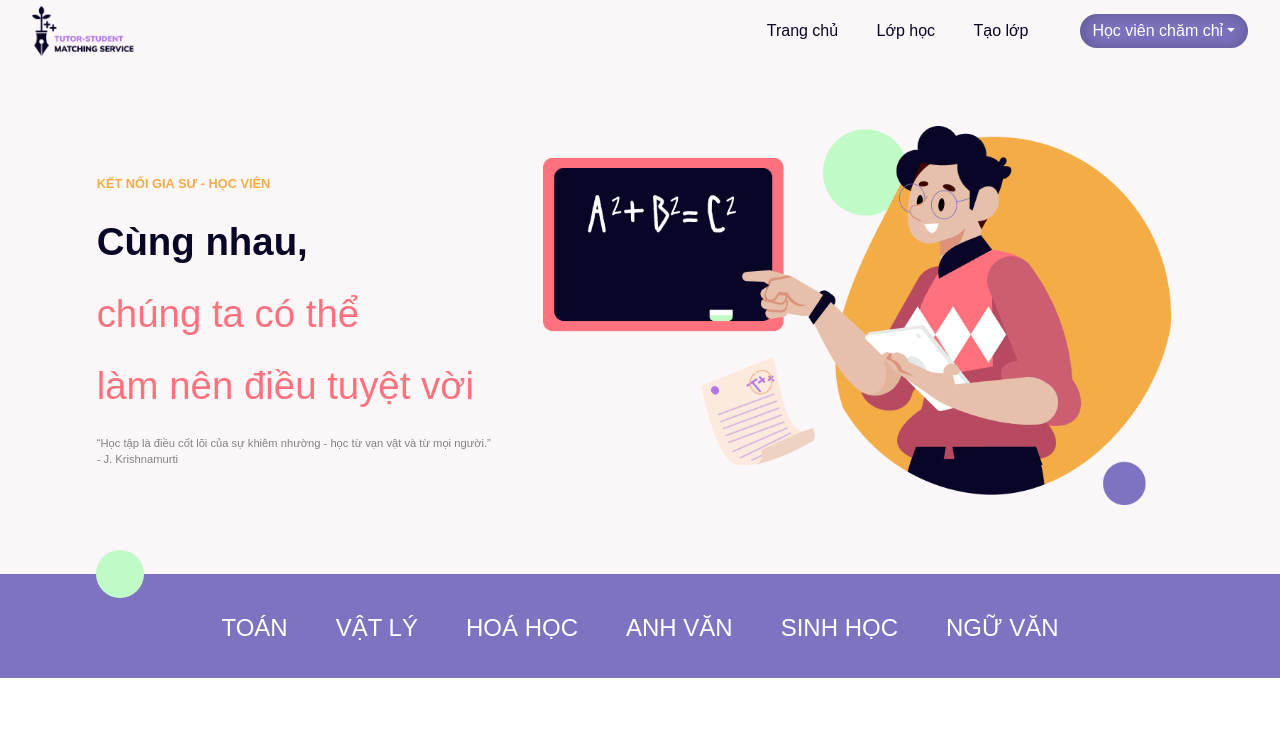
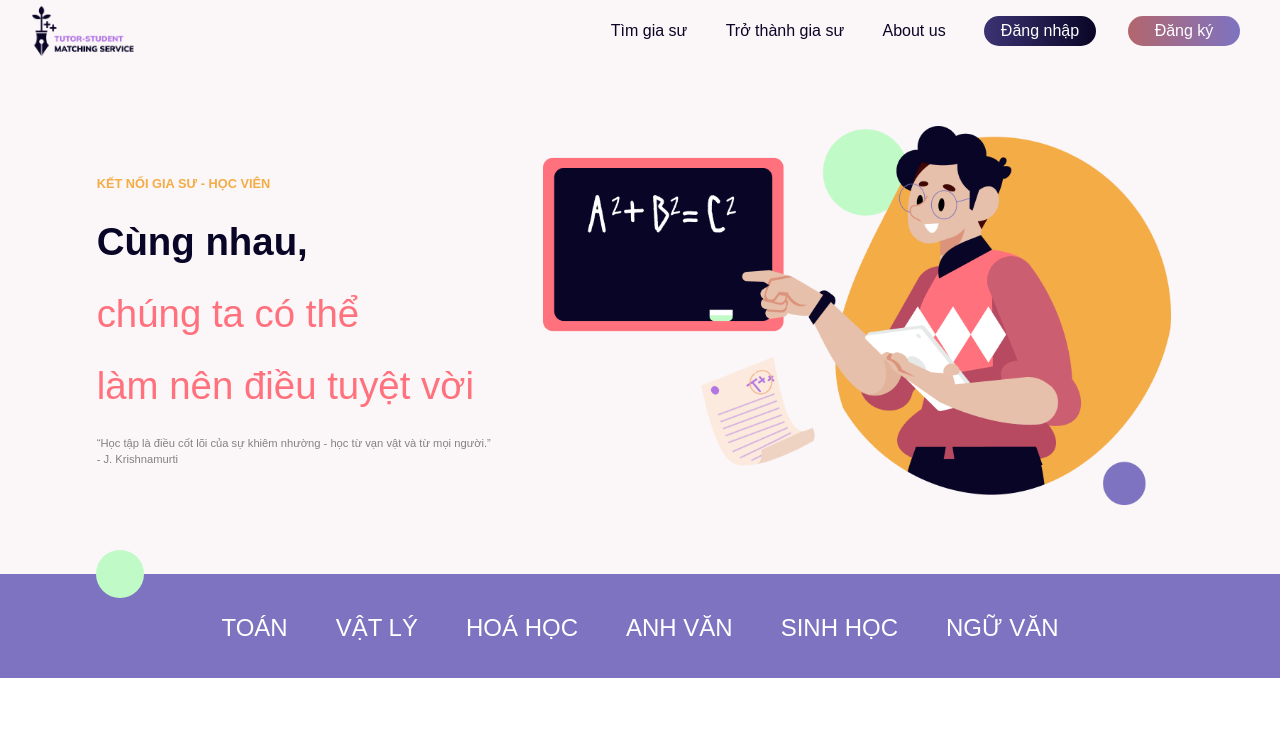
Before and after one commit to thanhhung270502/tutor-student-fe, a React (Create React App) app: page / in a window 1280 px wide. Shown: the top 740 px of the page. Built offline with nearby package versions, Linux system fonts and the light colour scheme.

Commit message:
Update header P1

```diff
--- a/src/components/Layout/DefaultLayout/Header/Header.js
+++ b/src/components/Layout/DefaultLayout/Header/Header.js
@@ -118,10 +118,10 @@ function Header() {
             </button>
             <div className={`collapse navbar-collapse ${style.grbut}`} id="navLinks">
                 <ul className={`navbar-nav ms-auto`}>
-                    {/* <Guest /> */}
+                    <Guest />
                     {/* <SystemAdmin /> */}
                     {/* <ProfessionalAdmin /> */}
-                    <Student />
+                    {/* <Student /> */}
                 </ul>
             </div>
         </nav>
```
